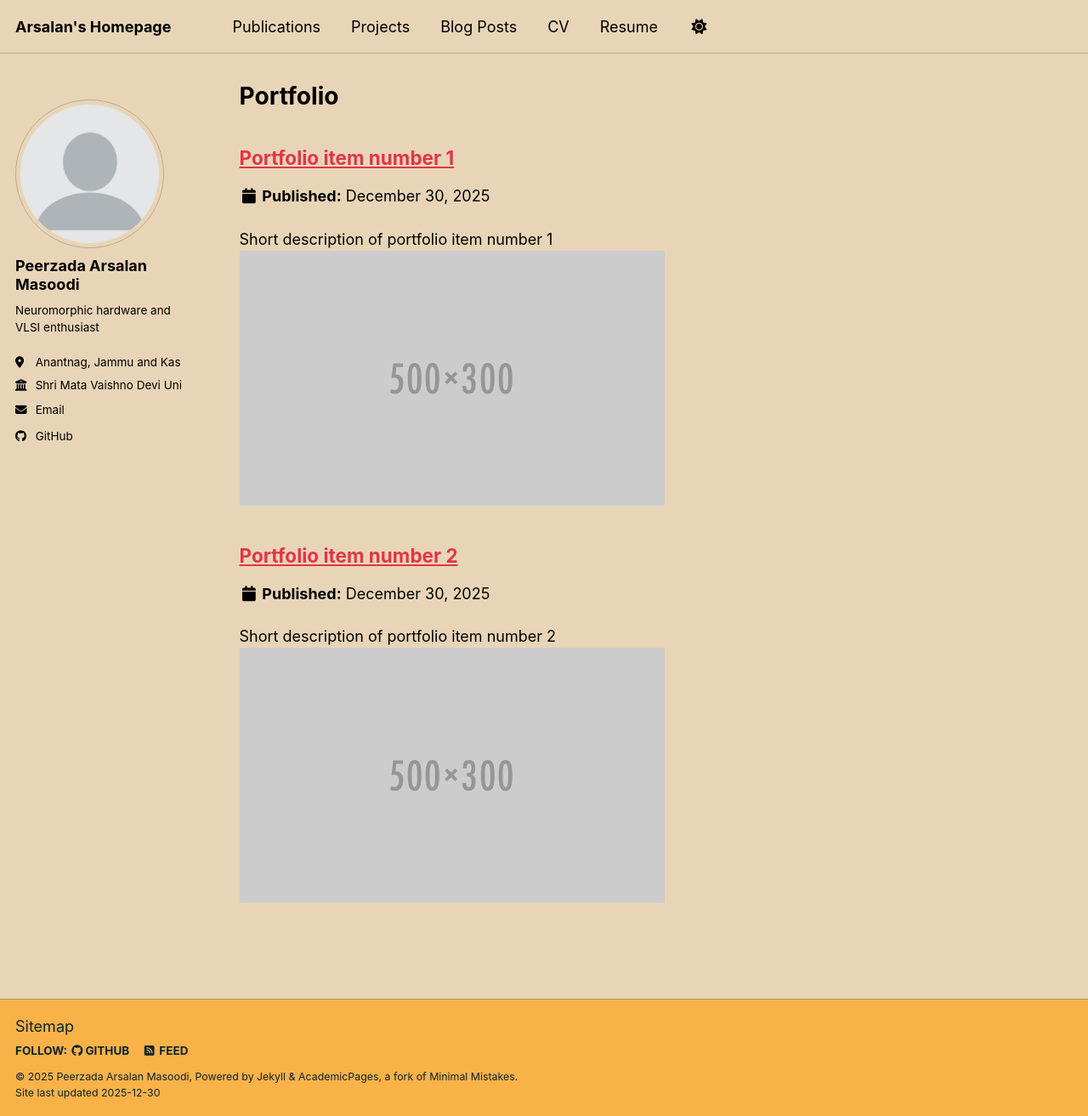
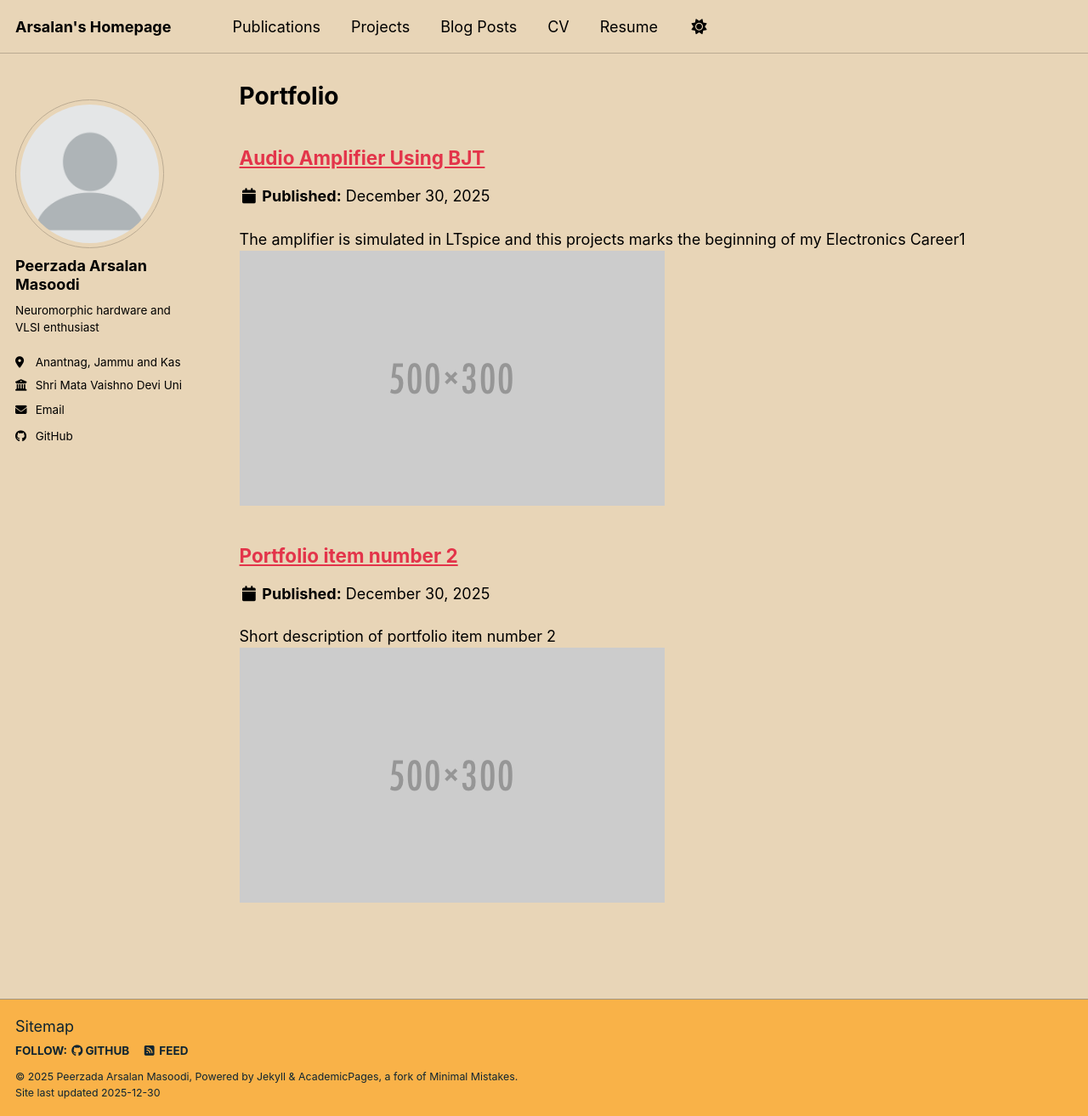
Before and after one commit to voidthecryptic/voidthecryptic.github.io, a Jekyll site: the page built from _pages/portfolio.html, in a window 1280 px wide and 1313 px high. Shown: the whole window at 85% size. Built offline with Jekyll 4.4.1, drawn with Linux system fonts in a browser that asks for light colours; a script bundle is joined from its source files by our own code; library files that are not in the unit come from our copies.

Commit message:
Update portfolio-1.md

```diff
--- a/_portfolio/portfolio-1.md
+++ b/_portfolio/portfolio-1.md
@@ -1,6 +1,6 @@
 ---
-title: "Portfolio item number 1"
-excerpt: "Short description of portfolio item number 1<br/><img src='/images/500x300.png'>"
+title: "Audio Amplifier Using BJT"
+excerpt: "The amplifier is simulated in LTspice and this projects marks the beginning of my Electronics Career1<br/><img src='/images/500x300.png'>"
 collection: portfolio
 ---
 
```
